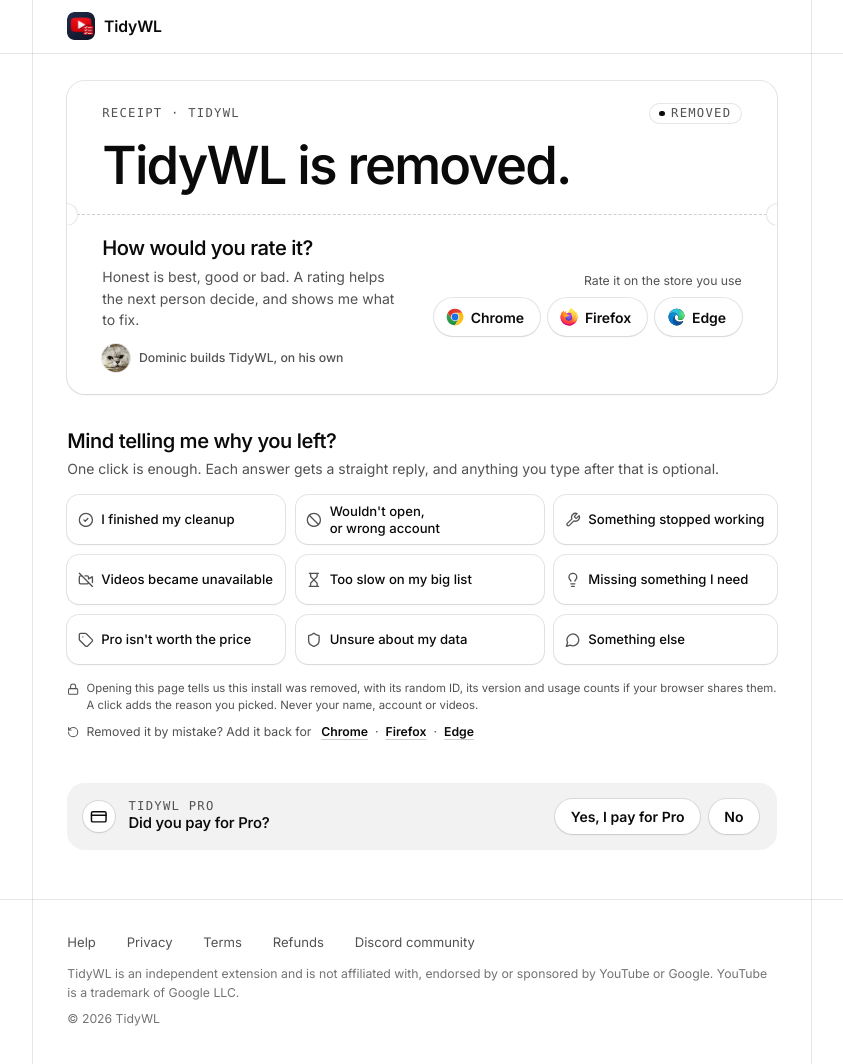
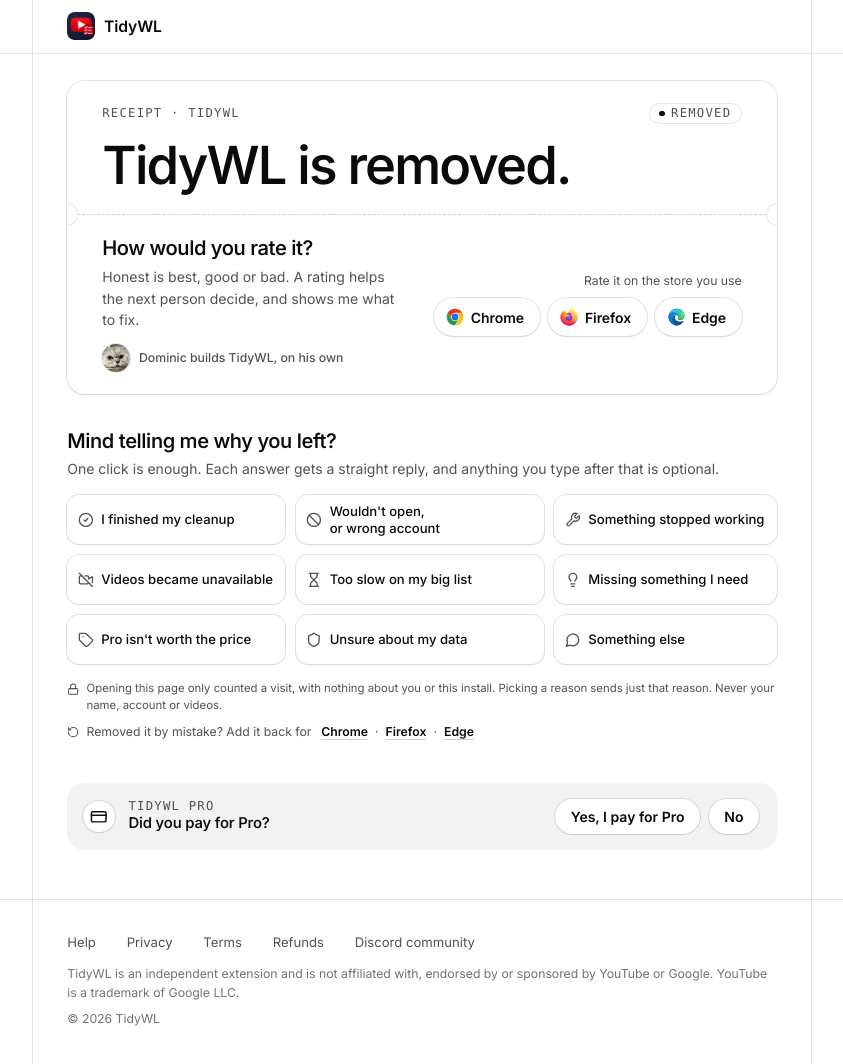
Before and after one commit to dominic-lam/tidywl-site, a Jekyll site: the page built from uninstall/index.html, in a window 1280 px wide. Shown: the whole page, without its empty margins (218-1061 px from the left). Built offline with Jekyll 4.4.1, drawn with Linux system fonts in a browser that asks for light colours.

Commit message:
Uninstall page, lab round 1: one statement of what was sent, the effort of rating said plainly, a Rate button in the done reply
Simulated visitors scored 4.5, 3.5 and 3.5; the reasons are in the debrief. Nothing sent changed.

Co-Authored-By: Claude Opus 5.5 <noreply@anthropic.com>
Claude-Session: https://claude.ai/code/session_01DYBDmnfw4jPBaZPKKELut5

```diff
--- a/uninstall/index.html
+++ b/uninstall/index.html
@@ -214,6 +214,11 @@ sitemap: false
     .un-btns { display: flex; flex-wrap: wrap; align-items: center; gap: 0.5rem 0.9rem; margin-top: 0.15rem; }
     .un-btn { display: inline-flex; align-items: center; gap: 0.5rem; min-height: 2.5rem; padding: 0 1rem; background: transparent; color: var(--text); border: 1px solid var(--border-strong); border-radius: 0.6rem; font-size: 0.9rem; font-weight: 600; line-height: 1.3; transition: border-color 0.2s, background 0.2s; }
     .un-btn:hover { border-color: var(--ghost-hover-border); background: var(--un-raise); }
+    .un-btn img { display: block; width: 1rem; height: 1rem; }
+    /* The effort line under the reply's Rate button: one per store, and none
+       while the store is unknown, as with the first screen's hints. */
+    .un-rp-hint { margin-top: -0.3rem; font-size: 0.875rem; line-height: 1.45; color: var(--text-secondary); }
+    .un:has(#un-act:not(.is-one)) .un-rp-hint { display: none; }
     .un-tlink { color: var(--text); font-weight: 600; text-decoration: underline; text-underline-offset: 3px; }
     .un-tlink:hover { text-decoration-thickness: 2px; }
     .un-inline-links { display: inline-flex; flex-wrap: wrap; align-items: center; gap: 0 0.15rem; font-size: 0.875rem; line-height: 1.5; color: var(--text-muted); }
@@ -368,8 +373,8 @@ sitemap: false
                 <span><span class="un-rate-pre">Rate on </span>Edge</span><span class="sr-only"> (opens in a new tab)</span>
               </a>
             </div>
-            <p class="un-hint" data-store="chrome" data-hint><img src="/assets/chrome-logo.svg" alt="" width="16" height="16">Opens the Chrome Web Store in a new tab</p>
-            <p class="un-hint" data-store="firefox" data-hint><img src="/assets/firefox-logo.svg" alt="" width="16" height="16">Opens Firefox Add-ons in a new tab</p>
+            <p class="un-hint" data-store="chrome" data-hint><img src="/assets/chrome-logo.svg" alt="" width="16" height="16">Opens the Chrome Web Store in a new tab. Stars alone are fine.</p>
+            <p class="un-hint" data-store="firefox" data-hint><img src="/assets/firefox-logo.svg" alt="" width="16" height="16">Opens Firefox Add-ons in a new tab. Needs a Mozilla account. Stars alone are fine.</p>
             <p class="un-hint" data-store="edge" data-hint><img src="/assets/edge-logo.svg" alt="" width="16" height="16">Opens Microsoft Edge Add-ons in a new tab</p>
             <p class="un-hint is-done" id="un-rated" role="status" hidden>
               <svg width="14" height="14" viewBox="0 0 24 24" fill="none" stroke="currentColor" stroke-width="2.5" stroke-linecap="round" stroke-linejoin="round" aria-hidden="true"><path d="M20 6 9 17l-5-5"/></svg>
@@ -380,7 +385,7 @@ sitemap: false
 
         <p class="un-fine" id="un-fine" hidden>
           <svg width="14" height="14" viewBox="0 0 24 24" fill="none" stroke="currentColor" stroke-width="2" stroke-linecap="round" stroke-linejoin="round" aria-hidden="true"><rect x="3" y="11" width="18" height="11" rx="2"/><path d="M7 11V7a5 5 0 0 1 10 0v4"/></svg>
-          <span data-rec="src">These figures are counted in this browser and carried in this page's link. The page doesn't send them anywhere.</span>
+          <span data-rec="src">These figures come from this browser, through this page's link.</span>
         </p>
       </section>
     </div>
@@ -456,7 +461,18 @@ sitemap: false
 
             <div class="un-branch" data-branch="done" hidden>
               <h3 class="un-rh" tabindex="-1">Then it did its job. Thanks for using it.</h3>
+              <p class="un-p">If YouTube paused videos on your account partway through, sorry about that. It's a limit on how many requests one account can make, and in my experience it clears by itself in 30 to 60 minutes.</p>
               <p class="un-p">If it saved you time, a quick rating means a lot to a small app like this one. It's also how the next person finds it.</p>
+              <!-- The Rate button again, beside the answer that most often
+                   leads to it (2026-11-05, lab round 1). A known store shows
+                   its own; the script hides the others by data-store. -->
+              <div class="un-btns">
+                <a class="un-btn" data-store="chrome" href="https://chromewebstore.google.com/detail/fkelmapobieliokjcmnilmjllacmbfjo/reviews" target="_blank" rel="noopener"><img src="/assets/chrome-logo.svg" alt="" width="16" height="16">Rate on Chrome<span class="sr-only"> (opens in a new tab)</span></a>
+                <a class="un-btn" data-store="firefox" href="https://addons.mozilla.org/firefox/addon/watch-later-tidy/reviews/" target="_blank" rel="noopener"><img src="/assets/firefox-logo.svg" alt="" width="16" height="16">Rate on Firefox<span class="sr-only"> (opens in a new tab)</span></a>
+                <a class="un-btn" data-store="edge" href="https://microsoftedge.microsoft.com/addons/detail/doflfclcoebklpifkhcahbhlgbpamjcf" target="_blank" rel="noopener"><img src="/assets/edge-logo.svg" alt="" width="16" height="16">Rate on Edge<span class="sr-only"> (opens in a new tab)</span></a>
+              </div>
+              <p class="un-rp-hint" data-store="chrome">Stars alone are fine. Writing a review is optional.</p>
+              <p class="un-rp-hint" data-store="firefox">Needs a Mozilla account. Stars alone are fine.</p>
             </div>
 
             <div class="un-branch" data-branch="load" hidden>
@@ -611,7 +627,7 @@ sitemap: false
       <div class="un-why-foot">
         <p class="un-privacy">
           <svg width="14" height="14" viewBox="0 0 24 24" fill="none" stroke="currentColor" stroke-width="2" stroke-linecap="round" stroke-linejoin="round" aria-hidden="true"><rect x="3" y="11" width="18" height="11" rx="2"/><path d="M7 11V7a5 5 0 0 1 10 0v4"/></svg>
-          <span>Opening this page tells us this install was removed, with its random ID, its version and usage counts if your browser shares them. A click adds the reason you picked. Never your name, account or videos.</span>
+          <span id="un-sent-note">Opening this page only counted a visit, with nothing about you or this install. Picking a reason sends just that reason. Never your name, account or videos.</span>
         </p>
         <div class="un-inline-links" data-reinstall-links>
           <svg width="14" height="14" viewBox="0 0 24 24" fill="none" stroke="currentColor" stroke-width="2" stroke-linecap="round" stroke-linejoin="round" aria-hidden="true"><path d="M3 12a9 9 0 1 0 9-9 9.75 9.75 0 0 0-6.74 2.74L3 8"/><path d="M3 3v5h5"/></svg>
@@ -917,9 +933,12 @@ sitemap: false
         : 'Honest is best, good or bad. A rating helps the next person decide, and shows me what to fix.';
       rec('ask-h').textContent = record.c != null && record.c >= BIG_CLEAN ? 'Did I save you some time?' : 'How would you rate it?';
       document.getElementById('un-fine').hidden = lines == null && record.a == null && record.v == null;
-      rec('src').textContent = record.i != null
-        ? "These figures are counted in this browser and carried in this page's link. They go with your answer, with this install's random ID."
-        : "These figures are counted in this browser and carried in this page's link. The page doesn't send them anywhere.";
+      // One statement of what opening the page sent, under the reasons; the
+      // receipt's own line only says where the figures come from (2026-11-05,
+      // after a lab visitor read the two old lines as contradicting each other).
+      document.getElementById('un-sent-note').textContent = record.i != null
+        ? "Opening this page sent tidywl.com this install's random ID, its version and its usage counts. Picking a reason adds that reason. Never your name, account or videos."
+        : "Opening this page only counted a visit, with nothing about you or this install. Picking a reason sends just that reason. Never your name, account or videos.";
       // A known store shows its own Rate button only, and it fills; an
       // unknown one keeps all three.
       document.querySelectorAll('[data-store]').forEach(function (el) {
```
Also changed, not shown: docs/claude/debriefs/DEBRIEF-agent-b-uninstall-design.md (+6 -0 lines).
